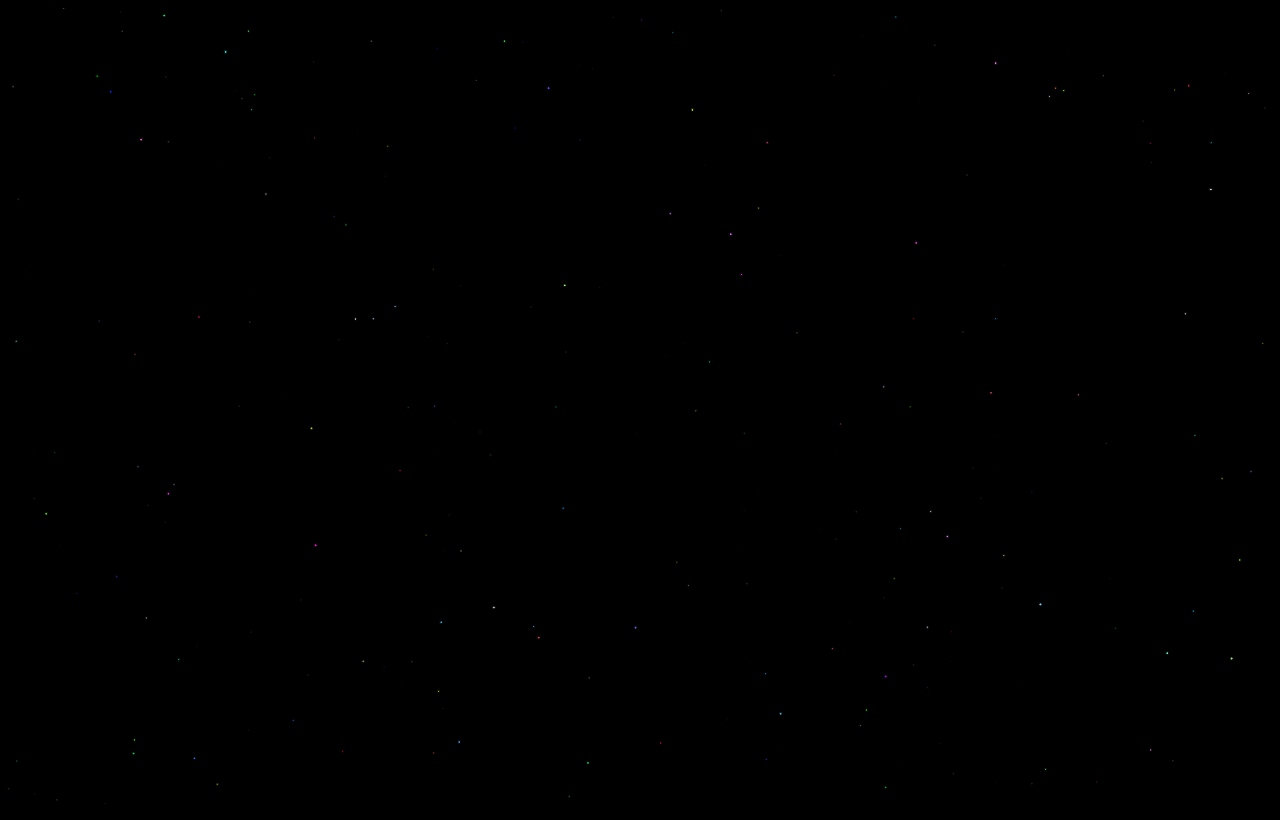
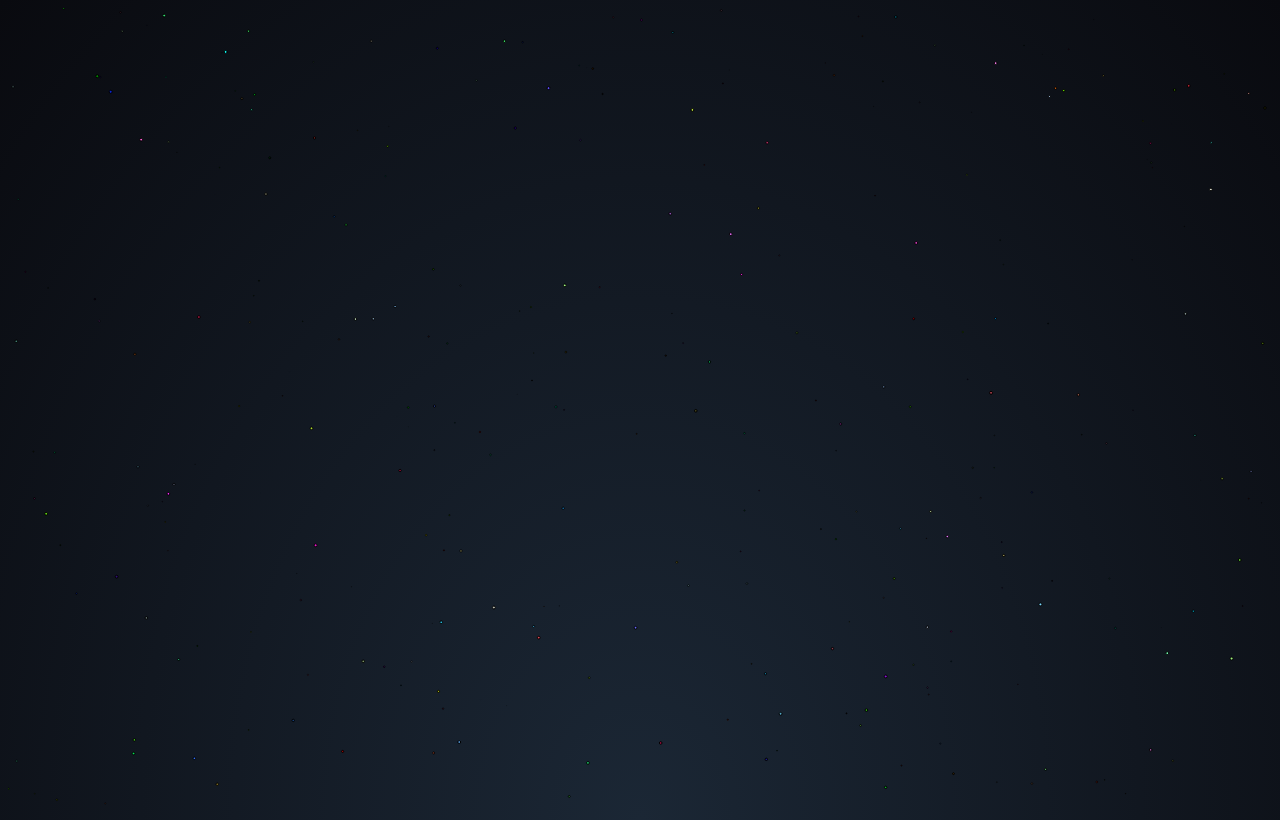
Before and after one commit to bjnRamirez/constelacion, a plain HTML site: page index.html in a window 1280 px wide. Drawn offline with Linux system fonts and the light colour scheme.

Commit message:
nuevo color de fondo

```diff
--- a/css/estilos.css
+++ b/css/estilos.css
@@ -1,8 +1,7 @@
 body{
-    background-color: #000;
+    background: radial-gradient(ellipse at top, #1b2735 0%, #090a0f 100%);
     overflow: hidden;
 }
-
 
 .comet {
 
@@ -22,7 +21,9 @@ body{
 }
 
 @media (min-width: 600px) {
-
+    body{
+        background: radial-gradient(ellipse at bottom, #1b2735 0%, #090a0f 100%);
+    }
     .comet {
         top: 90vh;
         animation: comet-move 20s 10s infinite;
```
